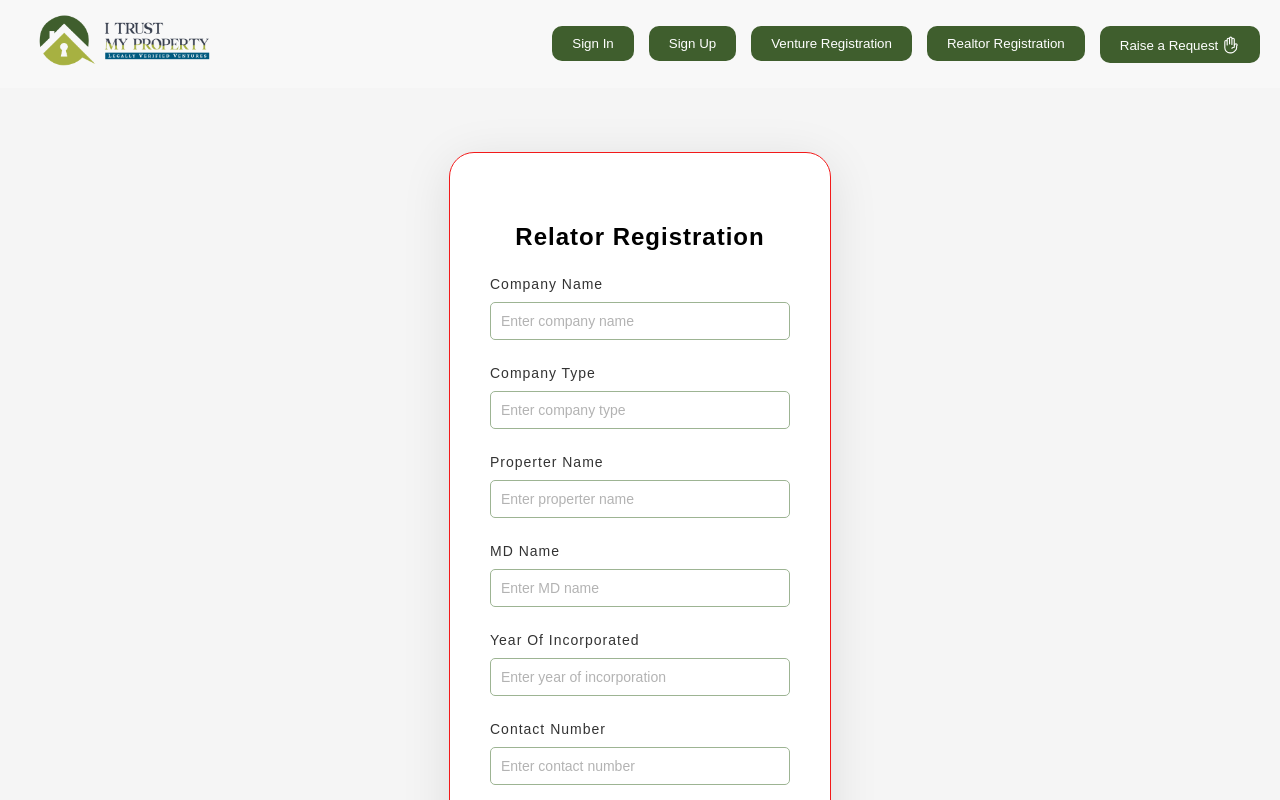
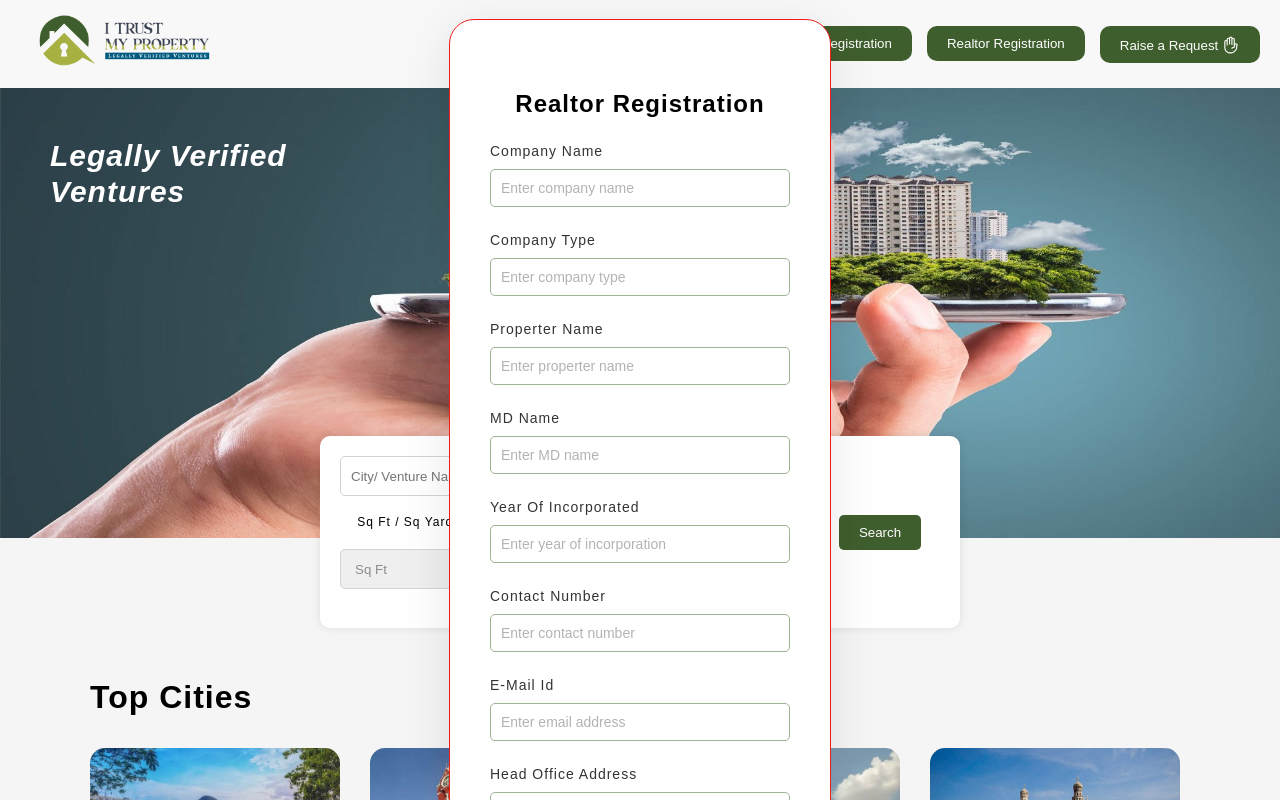
Before and after one commit to TirumalaGudla/Itrustmyproperty, a React (Create React App) app: page / in a window 1280 px wide. Both pictures are taken after a click on the button "Realtor Registration". Shown: the top 800 px of the page. Built offline with nearby package versions, Linux system fonts and the light colour scheme.

Commit message:
Header-Registration popup

```diff
--- a/src/components/Header/Header.css
+++ b/src/components/Header/Header.css
@@ -359,7 +359,13 @@ input, select {
   border-radius: 5px;
 }
 
-
+#realtorPopup{
+  position: absolute;
+    top: 0;
+    left: 50%;
+    transform: translateX(-50%);
+    z-index: 111;
+}
 
 
 /* Specific styles for the realtor registration form */
--- a/src/components/Header/Header.js
+++ b/src/components/Header/Header.js
@@ -293,44 +293,42 @@ function Header() {
 {isRealtorPopupOpen && (
         <div id="realtorPopup" className="popup2 active">
           <div className="popup-content2">
+            <form className="realtor-registration" onSubmit={handleRealtorSubmit}>
+              <h2>Realtor Registration</h2>
 
-      {/* Form fields as per your image */}
-      <form class="realtor-registration" onSubmit={handleRealtorSubmit}>
-    <h2>Relator Registration</h2>
-
-    <label for="company-name">Company Name</label>
+              <label htmlFor="company-name">Company Name</label>
               <input id="company-name" type="text" placeholder="Enter company name" />
 
-    <label for="company-type">Company Type</label>
+              <label htmlFor="company-type">Company Type</label>
               <input id="company-type" type="text" placeholder="Enter company type" />
 
-    <label for="properter-name">Properter Name</label>
+              <label htmlFor="properter-name">Properter Name</label>
               <input id="properter-name" type="text" placeholder="Enter properter name" />
 
-    <label for="md-name">MD Name</label>
+              <label htmlFor="md-name">MD Name</label>
               <input id="md-name" type="text" placeholder="Enter MD name" />
 
-    <label for="incorporated-year">Year Of Incorporated</label>
+              <label htmlFor="incorporated-year">Year Of Incorporated</label>
               <input id="incorporated-year" type="text" placeholder="Enter year of incorporation" />
 
-    <label for="contact-number">Contact Number</label>
+              <label htmlFor="contact-number">Contact Number</label>
               <input id="contact-number" type="text" placeholder="Enter contact number" />
 
-    <label for="email-id">E-Mail Id</label>
+              <label htmlFor="email-id">E-Mail Id</label>
               <input id="email-id" type="email" placeholder="Enter email address" />
 
-    <label for="head-office-address">Head Office Address</label>
+              <label htmlFor="head-office-address">Head Office Address</label>
               <textarea id="head-office-address" placeholder="Enter head office address"></textarea>
 
-    <label for="alt-mobile-no">Alternative Mobile No</label>
+              <label htmlFor="alt-mobile-no">Alternative Mobile No</label>
               <input id="alt-mobile-no" type="text" placeholder="Enter alternative mobile number" />
 
-    <button class="submit-btn" type="submit">Submit</button>
+              <button className="submit-btn" type="submit">Submit</button>
             </form>
-
           </div>
         </div>
       )}
+
       <ToastContainer position="bottom-right" />
 
     </div>
```
Lines whose indentation alone changed are shown as unchanged.
